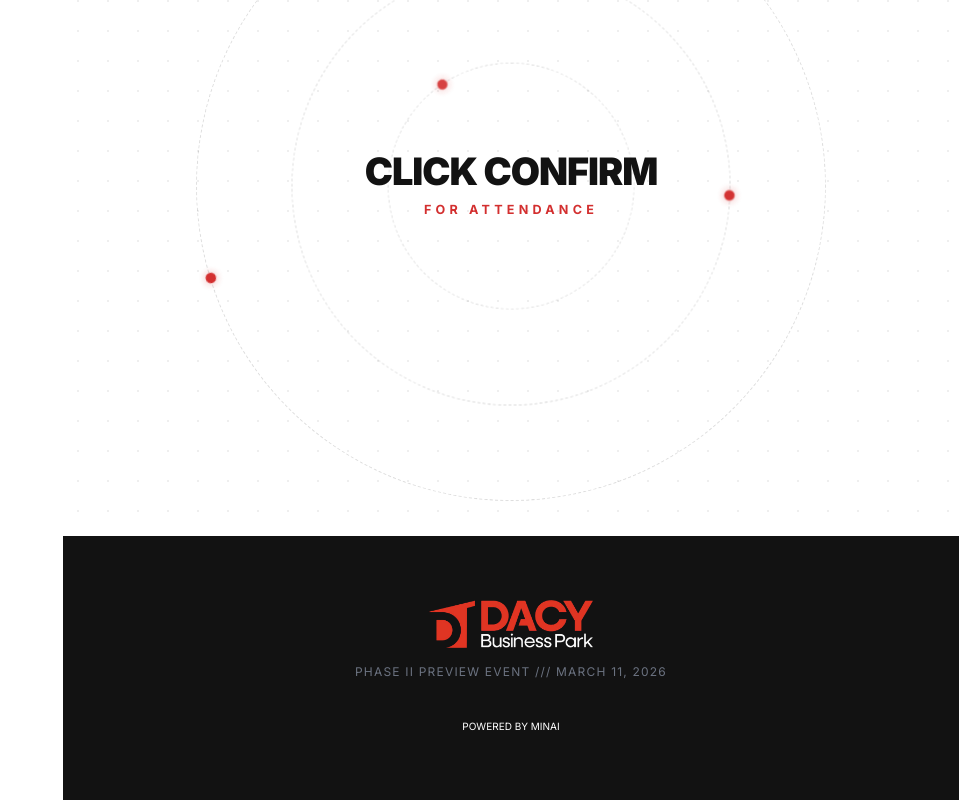
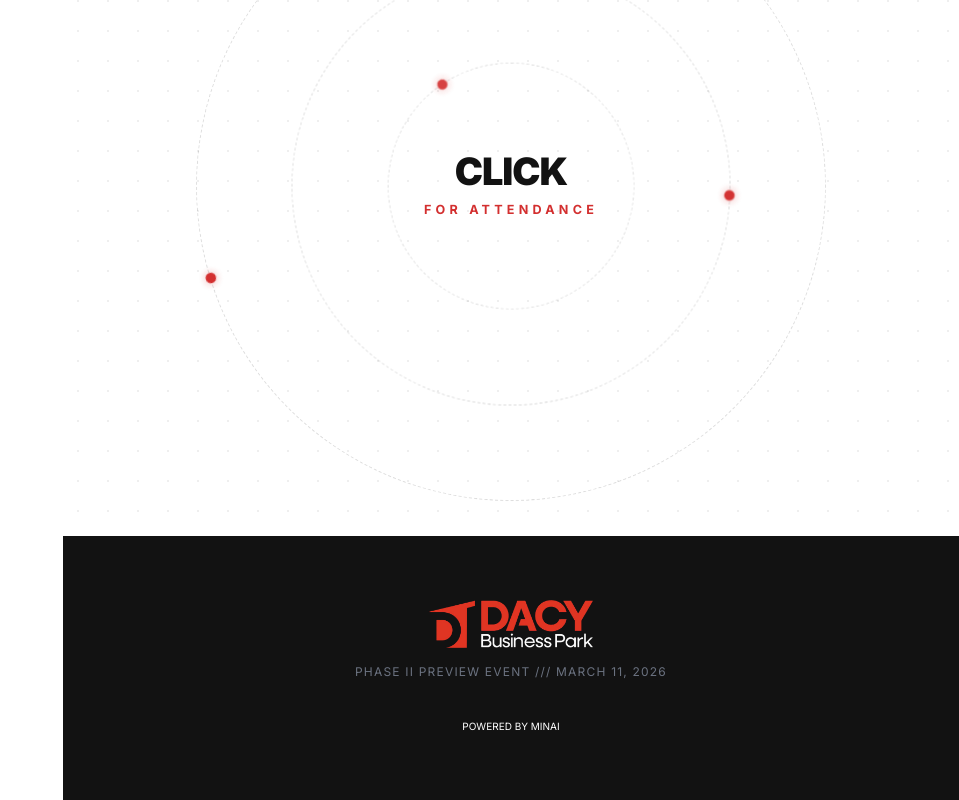
Before and after one commit to 100Bco/dacybussinesspark-v2, a React (Vite) app: page / in a window 1280 px wide. Shown: the part 2086-2886 px from the top of the page, without its empty margins (321-1280 px from the left). Built offline with nearby package versions, Linux system fonts and the light colour scheme; a web font is replaced by a local one.

Commit message:
Change card title from 'CLICK CONFIRM' to 'CLICK'

```diff
--- a/components/ConnectSuccessSection.tsx
+++ b/components/ConnectSuccessSection.tsx
@@ -32,7 +32,7 @@ export const ConnectSuccessSection: React.FC = () => {
 
         {/* Thẻ trung tâm */}
         <div className="center-card">
-          <div className="card-title">CLICK CONFIRM</div>
+          <div className="card-title">CLICK</div>
           <div className="card-subtitle">FOR ATTENDANCE</div>
         </div>
       </div>
```
